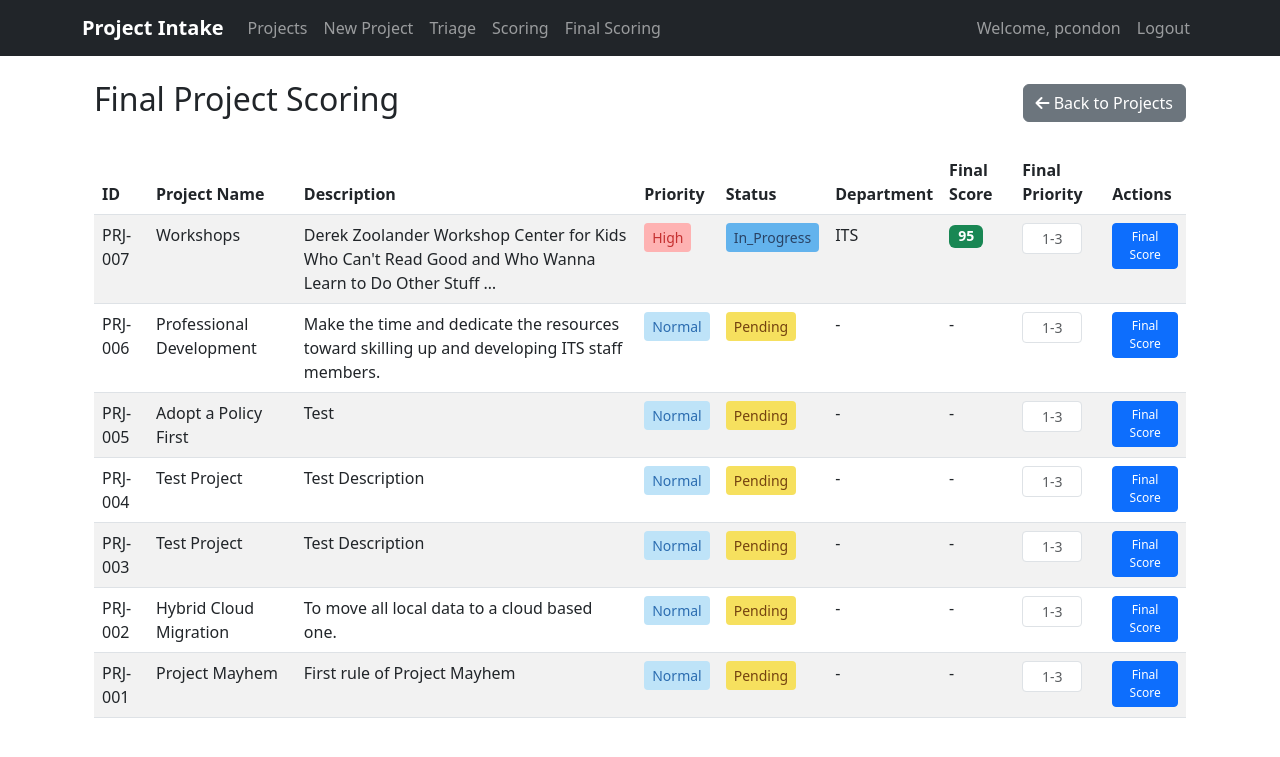
After one commit to CC-PatrickC/Governance_App, a Django app: page /final-scoring/ in a window 1280 px wide. The commit adds this page. Shown: the top 757 px of the page. Run offline with Django 5.2, Linux system fonts and the light colour scheme; a user stored in the database is signed in; data comes from the database, SQL or seed files in the repository; both versions use the stored data as it was after the commit.

Commit message:
Created final scoring list

```diff
--- a/projects/models.py
+++ b/projects/models.py
@@ -57,6 +57,7 @@ class Project(models.Model):
     vendor_reputation_support = models.IntegerField(null=True, blank=True, help_text="Vendor reputation and support score (1-5)")
     security_compliance = models.IntegerField(null=True, blank=True, help_text="Security and compliance score (1-5)")
     student_centered = models.IntegerField(null=True, blank=True, help_text="Student-centered score (1-5)")
+    college_centered = models.IntegerField(null=True, blank=True, help_text="College-centered score (1-5)")
 
     def __str__(self):
         return self.title
--- /dev/null
+++ b/projects/templates/projects/project_final_scoring_list.html
@@ -0,0 +1,284 @@
+{% extends "base.html" %}
+{% load static %}
+
+{% block title %}Final Project Scoring{% endblock %}
+
+{% block content %}
+<div class="container mt-4">
+    <div class="d-flex justify-content-between align-items-center mb-4">
+        <h2>Final Project Scoring</h2>
+        <a href="{% url 'projects:project_list' %}" class="btn btn-secondary">
+            <i class="fas fa-arrow-left"></i> Back to Projects
+        </a>
+    </div>
+
+    {% if messages %}
+    <div class="messages">
+        {% for message in messages %}
+        <div class="alert alert-{{ message.tags }}">
+            {{ message }}
+        </div>
+        {% endfor %}
+    </div>
+    {% endif %}
+
+    <div class="table-responsive">
+        <table class="table table-striped table-hover">
+            <thead>
+                <tr>
+                    <th>ID</th>
+                    <th>Project Name</th>
+                    <th>Description</th>
+                    <th>Priority</th>
+                    <th>Status</th>
+                    <th>Department</th>
+                    <th>Final Score</th>
+                    <th>Final Priority</th>
+                    <th>Actions</th>
+                </tr>
+            </thead>
+            <tbody>
+                {% for project in projects %}
+                <tr>
+                    <td>{{ project.formatted_id }}</td>
+                    <td>{{ project.title }}</td>
+                    <td>{{ project.description|truncatechars:100 }}</td>
+                    <td>
+                        <span class="priority-badge priority-{{ project.priority|lower }}">
+                            {{ project.priority }}
+                        </span>
+                    </td>
+                    <td>
+                        <span class="status-badge status-{{ project.status|lower }}">
+                            {{ project.status|title }}
+                        </span>
+                    </td>
+                    <td>{{ project.department|default:"-" }}</td>
+                    <td>
+                        {% if project.final_score %}
+                            <span class="badge {% if project.final_score >= 80 %}bg-success
+                                             {% elif project.final_score >= 60 %}bg-warning
+                                             {% else %}bg-danger{% endif %}">
+                                {{ project.final_score }}
+                            </span>
+                        {% else %}
+                            -
+                        {% endif %}
+                    </td>
+                    <td>
+                        {% if project.final_priority %}
+                            <form class="final-priority-form" data-project-id="{{ project.pk }}">
+                                <input type="number" class="form-control form-control-sm final-priority-input"
+                                       min="1" max="3" value="{{ project.final_priority }}"
+                                       data-project-id="{{ project.pk }}"
+                                       style="width: 60px; display: inline-block;">
+                                <span class="badge {% if project.final_priority == 3 %}bg-success
+                                                 {% elif project.final_priority == 2 %}bg-warning
+                                                 {% else %}bg-danger{% endif %} ms-2">
+                                    {{ project.get_final_priority_display }}
+                                </span>
+                            </form>
+                        {% else %}
+                            <form class="final-priority-form" data-project-id="{{ project.pk }}">
+                                <input type="number" class="form-control form-control-sm final-priority-input"
+                                       min="1" max="3" placeholder="1-3"
+                                       data-project-id="{{ project.pk }}"
+                                       style="width: 60px; display: inline-block;">
+                            </form>
+                        {% endif %}
+                    </td>
+                    <td>
+                        <a href="{% url 'projects:project_final_scoring' project.pk %}" class="btn btn-primary btn-sm">
+                            Final Score
+                        </a>
+                    </td>
+                </tr>
+                {% empty %}
+                <tr>
+                    <td colspan="9" class="text-center">No projects found.</td>
+                </tr>
+                {% endfor %}
+            </tbody>
+        </table>
+    </div>
+</div>
+
+<style>
+    .badge {
+        font-size: 0.875rem;
+        padding: 0.35em 0.65em;
+    }
+
+    .btn-sm {
+        padding: 0.25rem 0.5rem;
+        font-size: 0.75rem;
+    }
+
+    .priority-badge, .status-badge {
+        padding: 0.25rem 0.5rem;
+        border-radius: 0.25rem;
+        font-weight: 500;
+        font-size: 0.875rem;
+        display: inline-block;
+    }
+
+    .priority-low {
+        background-color: #e2e8f0;
+        color: #4a5568;
+    }
+
+    .priority-normal {
+        background-color: #bee3f8;
+        color: #2b6cb0;
+    }
+
+    .priority-high {
+        background-color: #feb2b2;
+        color: #c53030;
+    }
+
+    .priority-top {
+        background-color: #f56565;
+        color: white;
+    }
+
+    .status-pending {
+        background-color: #f6e05e;
+        color: #744210;
+    }
+
+    .status-approved {
+        background-color: #68d391;
+        color: #1a4731;
+    }
+
+    .status-rejected {
+        background-color: #fc8181;
+        color: #742a2a;
+    }
+
+    .status-in_progress {
+        background-color: #63b3ed;
+        color: #2a4365;
+    }
+
+    .status-completed {
+        background-color: #a0aec0;
+        color: #2d3748;
+    }
+
+    .final-priority-input {
+        text-align: center;
+    }
+
+    /* Remove arrows from number input */
+    .final-priority-input::-webkit-outer-spin-button,
+    .final-priority-input::-webkit-inner-spin-button {
+        -webkit-appearance: none;
+        margin: 0;
+    }
+
+    .final-priority-input {
+        -moz-appearance: textfield; /* Firefox */
+    }
+</style>
+
+<script>
+    document.addEventListener('DOMContentLoaded', function() {
+        // Add event listeners to all final priority inputs
+        const priorityInputs = document.querySelectorAll('.final-priority-input');
+
+        priorityInputs.forEach(input => {
+            // Handle blur event (when user leaves the input)
+            input.addEventListener('blur', function() {
+                const projectId = this.getAttribute('data-project-id');
+                const priorityValue = this.value;
+
+                // Validate input
+                if (priorityValue < 1 || priorityValue > 3) {
+                    alert('Priority must be between 1 and 3');
+                    this.value = '';
+                    return;
+                }
+
+                // Send AJAX request to update priority
+                fetch(`/projects/${projectId}/update-final-priority/`, {
+                    method: 'POST',
+                    headers: {
+                        'Content-Type': 'application/json',
+                        'X-CSRFToken': getCookie('csrftoken')
+                    },
+                    body: JSON.stringify({
+                        final_priority: priorityValue
+                    })
+                })
+                .then(response => response.json())
+                .then(data => {
+                    if (data.success) {
+                        // Update the badge next to the input
+                        const form = this.closest('.final-priority-form');
+                        const badge = form.querySelector('.badge');
+
+                        if (badge) {
+                            // Update existing badge
+                            badge.textContent = getPriorityLabel(priorityValue);
+                            badge.className = `badge ${getPriorityClass(priorityValue)} ms-2`;
+                        } else {
+                            // Create new badge if it doesn't exist
+                            const newBadge = document.createElement('span');
+                            newBadge.className = `badge ${getPriorityClass(priorityValue)} ms-2`;
+                            newBadge.textContent = getPriorityLabel(priorityValue);
+                            this.parentNode.appendChild(newBadge);
+                        }
+
+                        // Reload the page to update sorting
+                        window.location.reload();
+                    } else {
+                        alert('Error updating priority: ' + data.error);
+                    }
+                })
+                .catch(error => {
+                    console.error('Error:', error);
+                    alert('Error updating priority');
+                });
+            });
+        });
+
+        // Helper function to get CSRF token
+        function getCookie(name) {
+            let cookieValue = null;
+            if (document.cookie && document.cookie !== '') {
+                const cookies = document.cookie.split(';');
+                for (let i = 0; i < cookies.length; i++) {
+                    const cookie = cookies[i].trim();
+                    if (cookie.substring(0, name.length + 1) === (name + '=')) {
+                        cookieValue = decodeURIComponent(cookie.substring(name.length + 1));
+                        break;
+                    }
+                }
+            }
+            return cookieValue;
+        }
+
+        // Helper function to get priority label
+        function getPriorityLabel(value) {
+            switch(parseInt(value)) {
+                case 1: return 'Low';
+                case 2: return 'Medium';
+                case 3: return 'High';
+                default: return '';
+            }
+        }
+
+        // Helper function to get priority class
+        function getPriorityClass(value) {
+            switch(parseInt(value)) {
+                case 1: return 'bg-danger';
+                case 2: return 'bg-warning';
+                case 3: return 'bg-success';
+                default: return 'bg-secondary';
+            }
+        }
+    });
+</script>
+{% endblock %}
--- a/projects/urls.py
+++ b/projects/urls.py
@@ -7,6 +7,7 @@ urlpatterns = [
     path('', views.project_list, name='project_list'),
     path('triage/', views.project_triage, name='project_triage'),
     path('scoring/', views.project_scoring_list, name='project_scoring_list'),
+    path('final-scoring/', views.project_final_scoring_list, name='project_final_scoring_list'),
     path('new/', views.project_create, name='project_create'),
     path('<int:pk>/', views.project_detail, name='project_detail'),
     path('<int:pk>/edit/', views.project_update, name='project_update'),
@@ -14,5 +15,7 @@ urlpatterns = [
     path('<int:pk>/update-type/', views.project_update_type, name='project_update_type'),
     path('<int:pk>/delete/', views.project_delete, name='project_delete'),
     path('<int:pk>/score/', views.project_scoring, name='project_scoring'),
+    path('<int:pk>/final-score/', views.project_final_scoring, name='project_final_scoring'),
+    path('<int:pk>/update-final-priority/', views.update_final_priority, name='update_final_priority'),
     path('<int:project_pk>/attachment/<int:file_pk>/delete/', views.delete_attachment, name='delete_attachment'),
 ]
--- a/projects/views.py
+++ b/projects/views.py
@@ -187,6 +187,7 @@ def project_scoring(request, pk):
         project.vendor_reputation_support = request.POST.get('vendor_reputation_support')
         project.security_compliance = request.POST.get('security_compliance')
         project.student_centered = request.POST.get('student_centered')
+        project.college_centered = request.POST.get('college_centered')
 
         try:
             project.save()
@@ -196,3 +197,51 @@ def project_scoring(request, pk):
             messages.error(request, f'Error updating project scoring: {str(e)}')
 
     return render(request, 'projects/project_scoring.html', {'project': project})
+
+@login_required
+@user_passes_test(lambda u: u.is_staff)
+def project_final_scoring_list(request):
+    projects = Project.objects.all().select_related('submitted_by').order_by('-final_priority', '-submission_date')
+    return render(request, 'projects/project_final_scoring_list.html', {'projects': projects})
+
+@login_required
+@user_passes_test(lambda u: u.is_staff)
+def project_final_scoring(request, pk):
+    project = get_object_or_404(Project, pk=pk)
+
+    if request.method == 'POST':
+        project.final_priority = request.POST.get('final_priority')
+        project.final_score = request.POST.get('final_score')
+        project.scoring_notes = request.POST.get('scoring_notes')
+
+        try:
+            project.save()
+            messages.success(request, 'Project final scoring updated successfully!')
+            return redirect('projects:project_final_scoring_list')
+        except Exception as e:
+            messages.error(request, f'Error updating project final scoring: {str(e)}')
+
+    return render(request, 'projects/project_final_scoring.html', {'project': project})
+
+@login_required
+@user_passes_test(lambda u: u.is_staff)
+@require_POST
+def update_final_priority(request, pk):
+    project = get_object_or_404(Project, pk=pk)
+
+    try:
+        data = json.loads(request.body)
+        final_priority = data.get('final_priority')
+
+        if final_priority is not None:
+            # Validate the priority value
+            if int(final_priority) not in [1, 2, 3]:
+                return JsonResponse({'success': False, 'error': 'Invalid priority value'})
+
+            project.final_priority = final_priority
+            project.save()
+            return JsonResponse({'success': True})
+        else:
+            return JsonResponse({'success': False, 'error': 'No priority value provided'})
+    except Exception as e:
+        return JsonResponse({'success': False, 'error': str(e)})
--- a/templates/base.html
+++ b/templates/base.html
@@ -71,6 +71,9 @@
                     <li class="nav-item">
                         <a class="nav-link" href="{% url 'projects:project_scoring_list' %}">Scoring</a>
                     </li>
+                    <li class="nav-item">
+                        <a class="nav-link" href="{% url 'projects:project_final_scoring_list' %}">Final Scoring</a>
+                    </li>
                     {% endif %}
                 </ul>
                 <ul class="navbar-nav ms-auto">
```
Also changed, not shown: projects/templates/projects/project_final_scoring.html (added, +237 -0 lines), projects/templates/projects/project_scoring.html (+35 -25 lines), db.sqlite3, projects/migrations/0018_project_college_centered.py (added).
